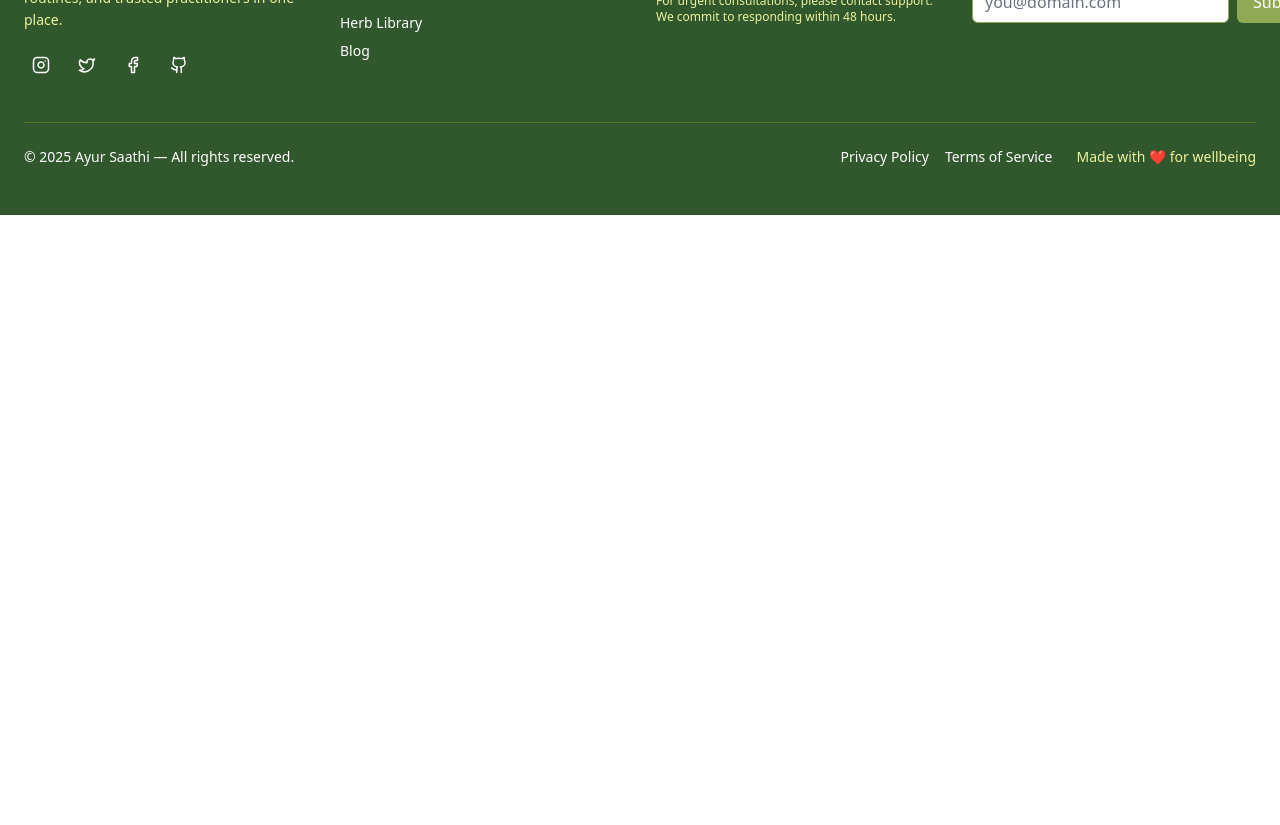
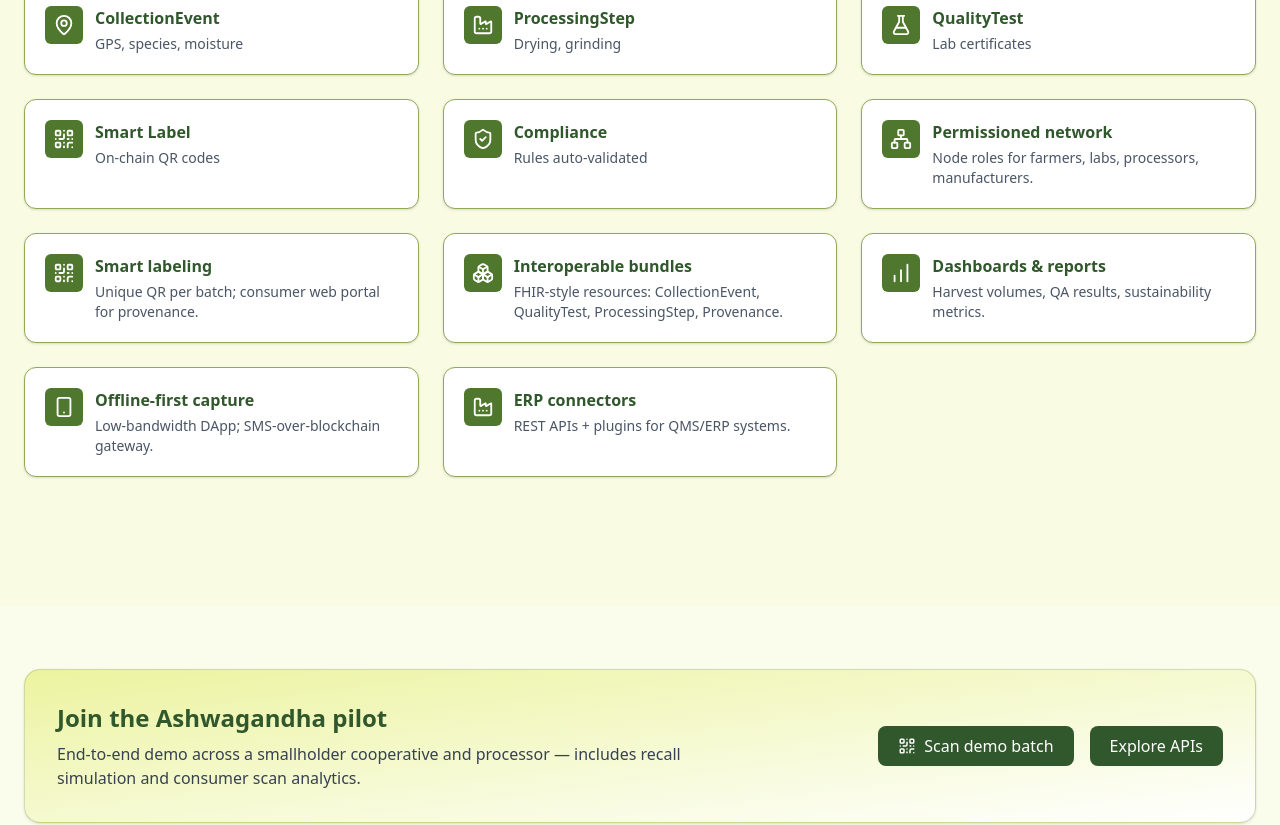
Before and after one commit to xeylous/Ayur-Sathi, a Next.js app: page / in a window 1280 px wide. Shown: the part 220-1045 px from the top of the page. Before the commit the page ends 800 px from the top, so only its background shows below. Built offline with nearby package versions, Linux system fonts and the light colour scheme.

Commit message:
homepage

```diff
--- a/src/app/page.js
+++ b/src/app/page.js
@@ -1,6 +1,9 @@
 "use client";
 import Navbar from "@/components/Narbar";
 import Footer from "@/components/Footer";
+import Home_1 from "@/components/Home_1";
+import Home_2 from "@/components/Home_2";
+
 import Image from "next/image";
 import { use } from "react";
 // import Navbar from "../components/Navbar";
@@ -10,7 +13,11 @@ export default function Home() {
 
   {/* <Navbar /> */}
   <Navbar />
+  <Home_1/>
+  <Home_2/>
+
   <Footer/>
+
   </>
   );
 }
--- /dev/null
+++ b/src/components/Home_1.jsx
@@ -0,0 +1,90 @@
+import React from "react";
+import { MapPin, Factory, FlaskConical, QrCode, ShieldCheck, Network, BarChart, Smartphone, Boxes } from "lucide-react";
+
+// Home_1.jsx — "How it works" section for Ayur Saathi app
+// Uses the green theme (#31572C palette)
+
+export default function Home_1() {
+  const items = [
+    {
+      icon: <MapPin size={22} />,
+      title: "CollectionEvent",
+      desc: "GPS, species, moisture",
+    },
+    {
+      icon: <Factory size={22} />,
+      title: "ProcessingStep",
+      desc: "Drying, grinding",
+    },
+    {
+      icon: <FlaskConical size={22} />,
+      title: "QualityTest",
+      desc: "Lab certificates",
+    },
+    {
+      icon: <QrCode size={22} />,
+      title: "Smart Label",
+      desc: "On-chain QR codes",
+    },
+    {
+      icon: <ShieldCheck size={22} />,
+      title: "Compliance",
+      desc: "Rules auto-validated",
+    },
+    {
+      icon: <Network size={22} />,
+      title: "Permissioned network",
+      desc: "Node roles for farmers, labs, processors, manufacturers.",
+    },
+    {
+      icon: <QrCode size={22} />,
+      title: "Smart labeling",
+      desc: "Unique QR per batch; consumer web portal for provenance.",
+    },
+    {
+      icon: <Boxes size={22} />,
+      title: "Interoperable bundles",
+      desc: "FHIR-style resources: CollectionEvent, QualityTest, ProcessingStep, Provenance.",
+    },
+    {
+      icon: <BarChart size={22} />,
+      title: "Dashboards & reports",
+      desc: "Harvest volumes, QA results, sustainability metrics.",
+    },
+    {
+      icon: <Smartphone size={22} />,
+      title: "Offline-first capture",
+      desc: "Low-bandwidth DApp; SMS-over-blockchain gateway.",
+    },
+    {
+      icon: <Factory size={22} />,
+      title: "ERP connectors",
+      desc: "REST APIs + plugins for QMS/ERP systems.",
+    },
+  ];
+
+  return (
+    <section className="bg-[#ECF39E]/30 py-16 pb-32">
+      <div className="max-w-7xl mx-auto px-6">
+        <h2 className="text-3xl font-bold text-[#31572C] mb-10">How it works</h2>
+
+        <div className="grid grid-cols-1 sm:grid-cols-2 lg:grid-cols-3 gap-6">
+          {items.map((item, i) => (
+            <div
+              key={i}
+              className="flex items-start gap-3 bg-white rounded-xl border border-[#90A955] shadow-sm p-5 hover:shadow-md transition"
+            >
+              <div className="p-2 bg-[#4F772D] text-white rounded-md">
+                {item.icon}
+              </div>
+              <div>
+                <h3 className="font-semibold text-[#31572C]">{item.title}</h3>
+                <p className="text-sm text-gray-600 mt-1">{item.desc}</p>
+              </div>
+            </div>
+          ))}
+        </div>
+      </div>
+    </section>
+  );
+}
--- /dev/null
+++ b/src/components/Home_2.jsx
@@ -0,0 +1,34 @@
+import React from "react";
+import { QrCode } from "lucide-react";
+
+export default function Home_2() {
+  return (
+    <section className="bg-[#ECF39E]/20 py-16">
+      <div className="max-w-7xl mx-auto px-6">
+        <div className="rounded-2xl border border-[#90A955]/40 bg-gradient-to-br from-[#ECF39E] to-white shadow-sm p-8 flex flex-col md:flex-row md:items-center md:justify-between gap-6">
+          {/* Text Section */}
+          <div>
+            <h2 className="text-2xl font-bold text-[#31572C]">
+              Join the Ashwagandha pilot
+            </h2>
+            <p className="text-gray-700 mt-2 max-w-2xl">
+              End-to-end demo across a smallholder cooperative and processor —
+              includes recall simulation and consumer scan analytics.
+            </p>
+          </div>
+
+          {/* Actions */}
+          <div className="flex gap-4">
+            <button className="flex items-center gap-2 bg-[#31572C] text-white px-5 py-2 rounded-lg hover:bg-[#4F772D] transition">
+              <QrCode size={18} />
+              Scan demo batch
+            </button>
+            <button className="bg-[#31572C] text-white px-5 py-2 rounded-lg hover:bg-[#4F772D] transition">
+              Explore APIs
+            </button>
+          </div>
+        </div>
+      </div>
+    </section>
+  );
+}
```
